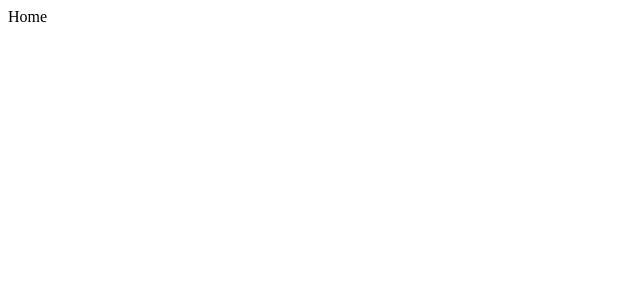
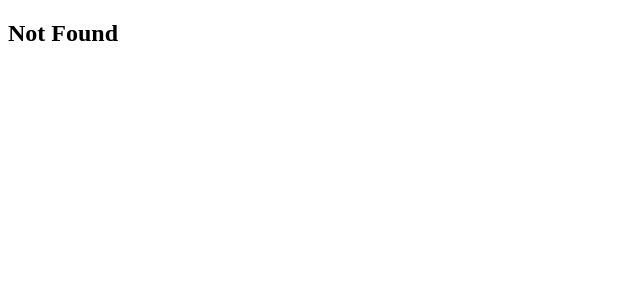
Before and after one commit to AnwarHossainSR/react-firebase, a React (Create React App) app: page / in a window 1280 px wide. Shown: the top 300 px of the page, without its empty margins (0-640 px from the left). Built offline with nearby package versions, Linux system fonts and the light colour scheme.

Commit message:
set routing

```diff
--- a/src/App.tsx
+++ b/src/App.tsx
@@ -1,11 +1,10 @@
 import { Route, Switch } from "react-router-dom";
 import pageRender from "./pageRender";
-import Home from "./pages";
 const App = () => {
   return (
     <>
       <Switch>
-        <Route path="/" component={Home} exact />
+        <Route path="/" component={pageRender} exact />
         <Route path="/:page" component={pageRender} exact />
         <Route path="/:page/:id" component={pageRender} exact />
       </Switch>
--- a/src/pageRender.tsx
+++ b/src/pageRender.tsx
@@ -1,7 +1,26 @@
 import React from "react";
+import { useParams } from "react-router-dom";
+import { IParams } from "./types";
 
-const pageRender = () => {
-  return <div>pageRender</div>;
+const generatePage = (name: string) => {
+  const page = () => require(`./pages/${name}`).default;
+
+  try {
+    return React.createElement(page());
+  } catch (err) {
+    return  <h2>Not Found</h2>
+  }
 };
 
-export default pageRender;
+const PageRender = () => {
+  const { page, id }: IParams = useParams();
+
+  let name = "";
+  if (page) {
+    name = id ? `${page}/[id]` : `${page}`;
+  }
+
+  return generatePage(name);
+};
+
+export default PageRender;
--- /dev/null
+++ b/src/types/index.d.ts
@@ -0,0 +1,4 @@
+export interface IParams {
+  page: string;
+  id: string;
+}
```
Also changed, not shown: tsconfig.json (+4 -9 lines), src/pages/register.tsx (renamed from src/register.tsx).
